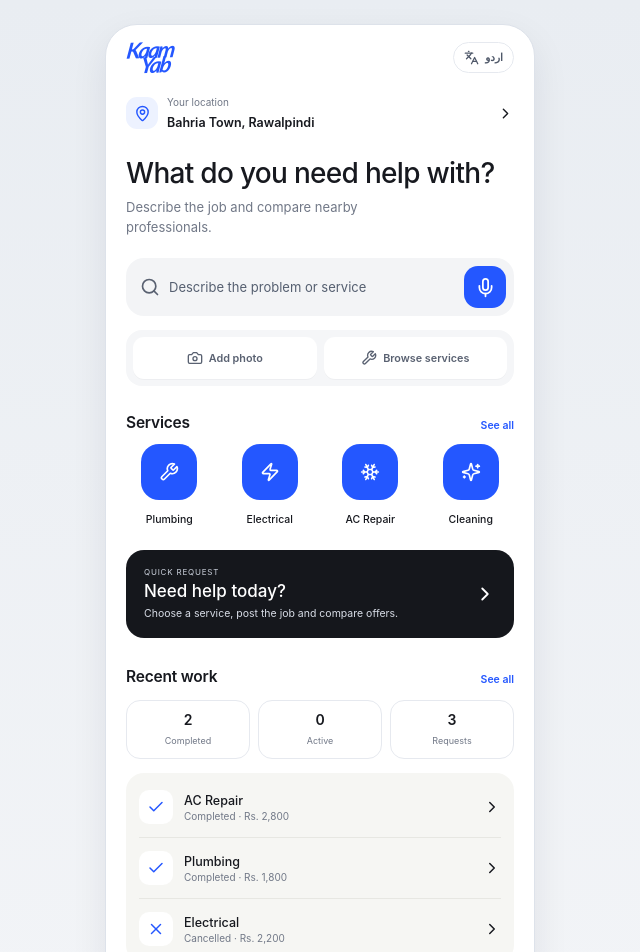
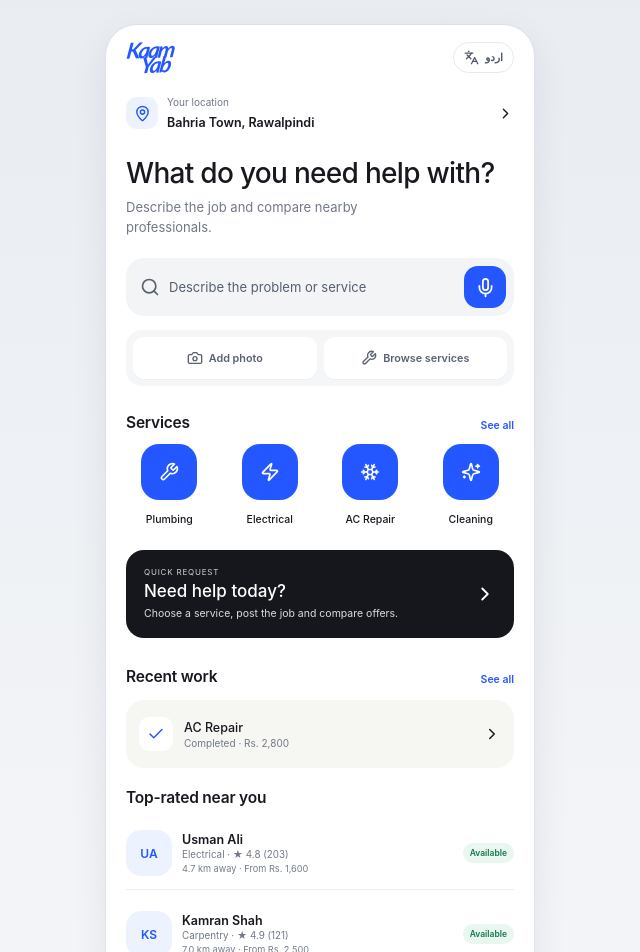
Before and after one commit to mehreenfatimah/KaamYab-Local-Services-Marketplace, a Next.js app: page / in a window 1280 px wide. Shown: the top 952 px of the page, without its empty margins (320-960 px from the left). Built offline with nearby package versions, Linux system fonts and the light colour scheme.

Commit message:
Update recent work display

```diff
--- a/app/page.tsx
+++ b/app/page.tsx
@@ -242,7 +242,9 @@ export default function Page(){
 
   const completedCount = requests.filter(r=>r.status==="completed").length;
   const activeCount = requests.filter(r=>r.status==="posted" || r.status==="accepted").length;
-  const recentRequests = [...requests].sort((a,b)=>+new Date(b.createdAt)-+new Date(a.createdAt)).slice(0,3);
+const recentRequests = [...requests]
+  .sort((a,b)=>+new Date(b.createdAt)-+new Date(a.createdAt))
+  .slice(0,1);
 
   function resetDraft(){
     setDraft({
@@ -620,11 +622,7 @@ export default function Page(){
       </button>
 
       <SectionTitle title={ur?"حالیہ کام":"Recent work"} action={ur?"سب دیکھیں":"See all"} onClick={()=>setScreen("history")}/>
-      <div className="stats-grid">
-        <Stat n={completedCount} l={ur?"مکمل":"Completed"}/>
-        <Stat n={activeCount} l={ur?"فعال":"Active"}/>
-        <Stat n={requests.length} l={ur?"کل درخواستیں":"Requests"}/>
-      </div>
+
 
       <div className="menu-list">
         {recentRequests.map(req=>
```
